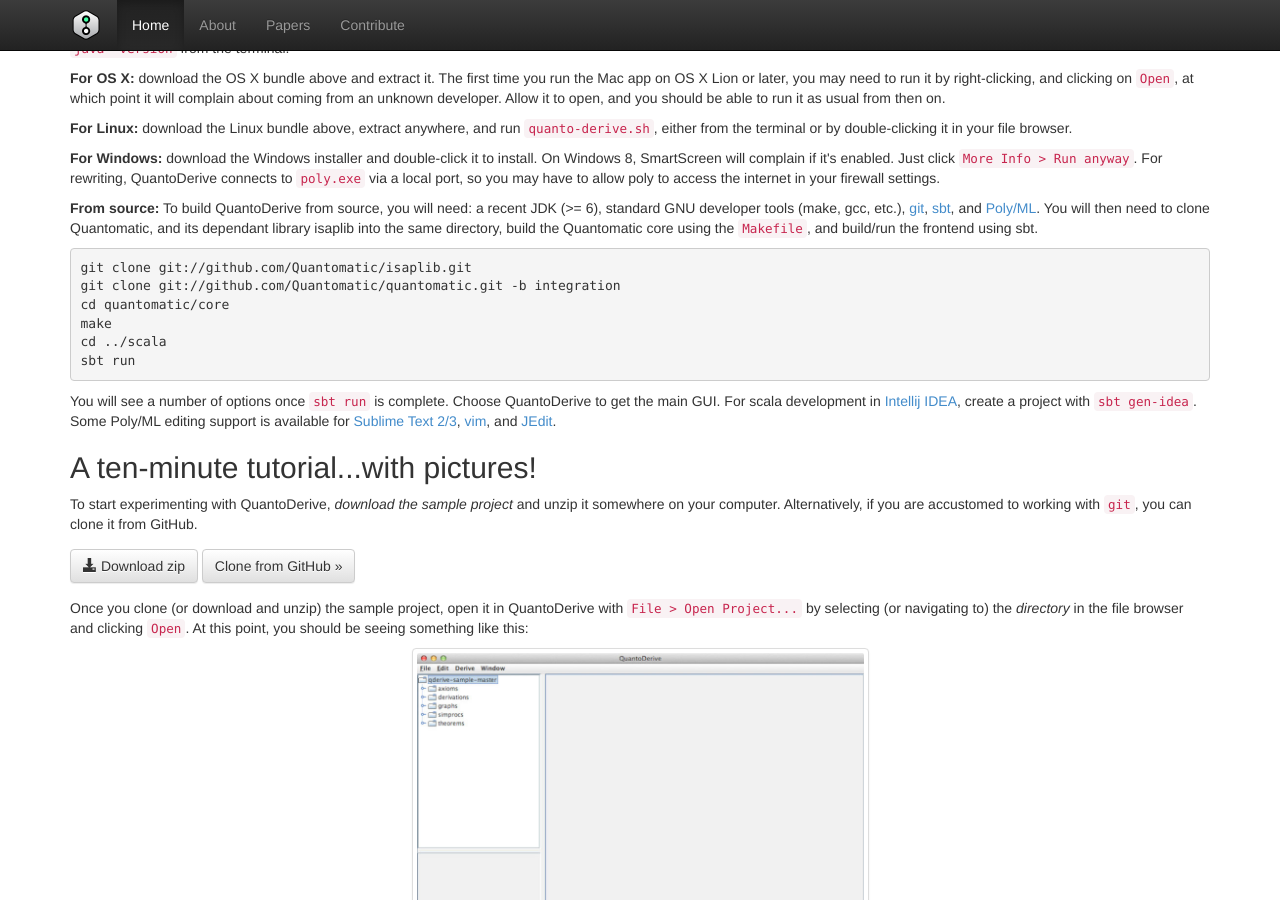
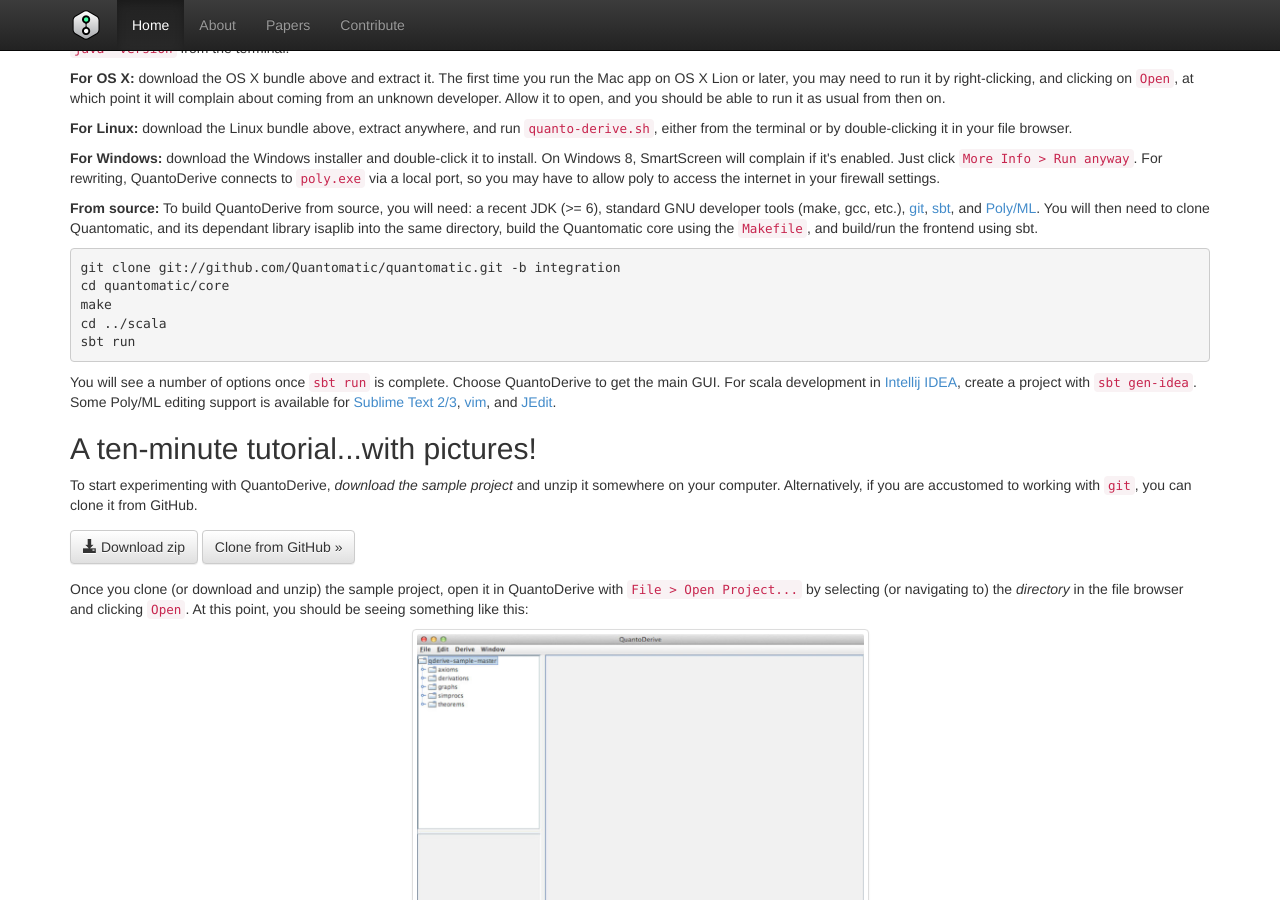
Before and after one commit to zxcalc/Quantomatic.github.io, a Jekyll site: the page built from index.html, in a window 1280 px wide and 900 px high, scrolled down 602 px. Built offline with Jekyll 4.4.1, drawn with Linux system fonts in a browser that asks for light colours; nearby versions of some CDN libraries; Markdown is read by kramdown in place of the engine named in the settings.

Commit message:
updated instructions

```diff
--- a/index.html
+++ b/index.html
@@ -28,7 +28,6 @@
 <p><b>From source:</b> To build QuantoDerive from source, you will need: a recent JDK (&gt;= 6), standard GNU developer tools (make, gcc, etc.), <a href="http://git-scm.com/">git</a>, <a href="http://www.scala-sbt.org/">sbt</a>, and <a href="http://www.polyml.org/">Poly/ML</a>. You will then need to clone Quantomatic, and its dependant library isaplib into the same directory, build the Quantomatic core using the <code>Makefile</code>, and build/run the frontend using sbt.</p>
 
 <pre>
-git clone git://github.com/Quantomatic/isaplib.git
 git clone git://github.com/Quantomatic/quantomatic.git -b integration
 cd quantomatic/core
 make
```
